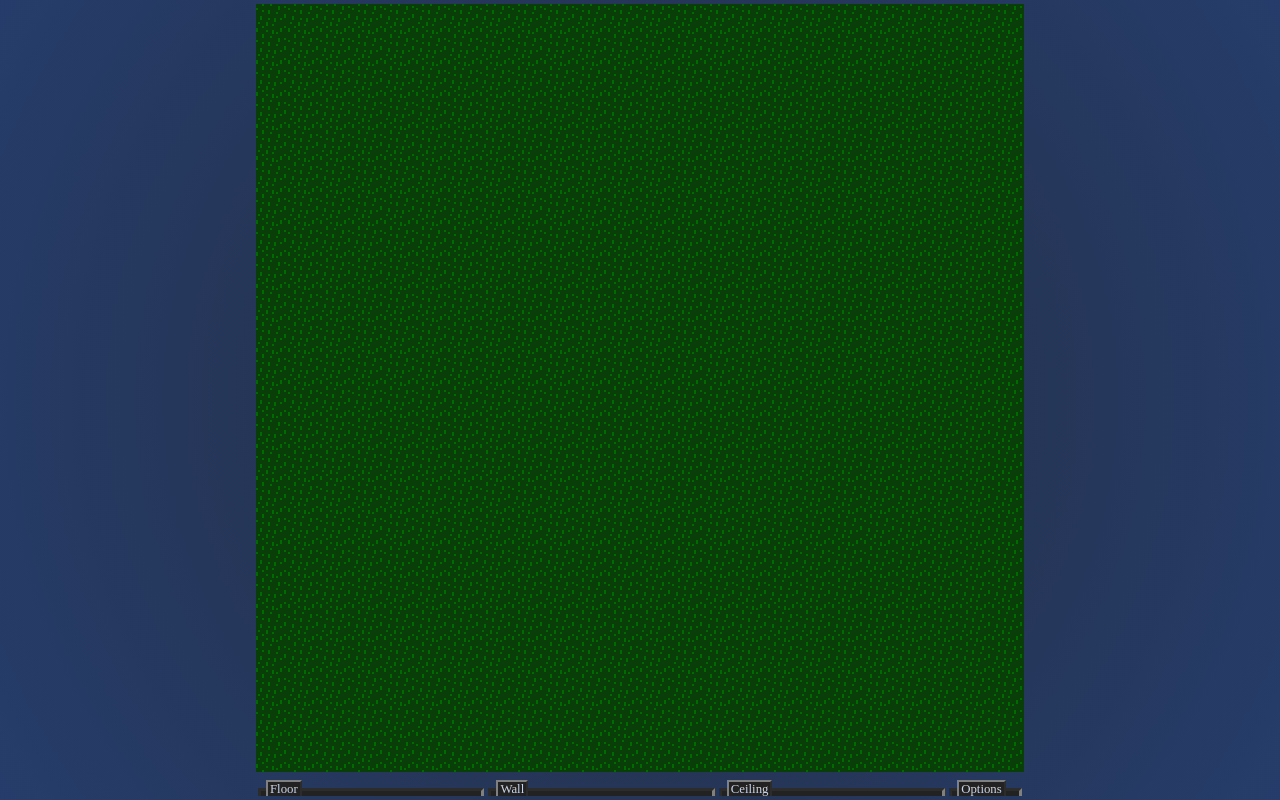
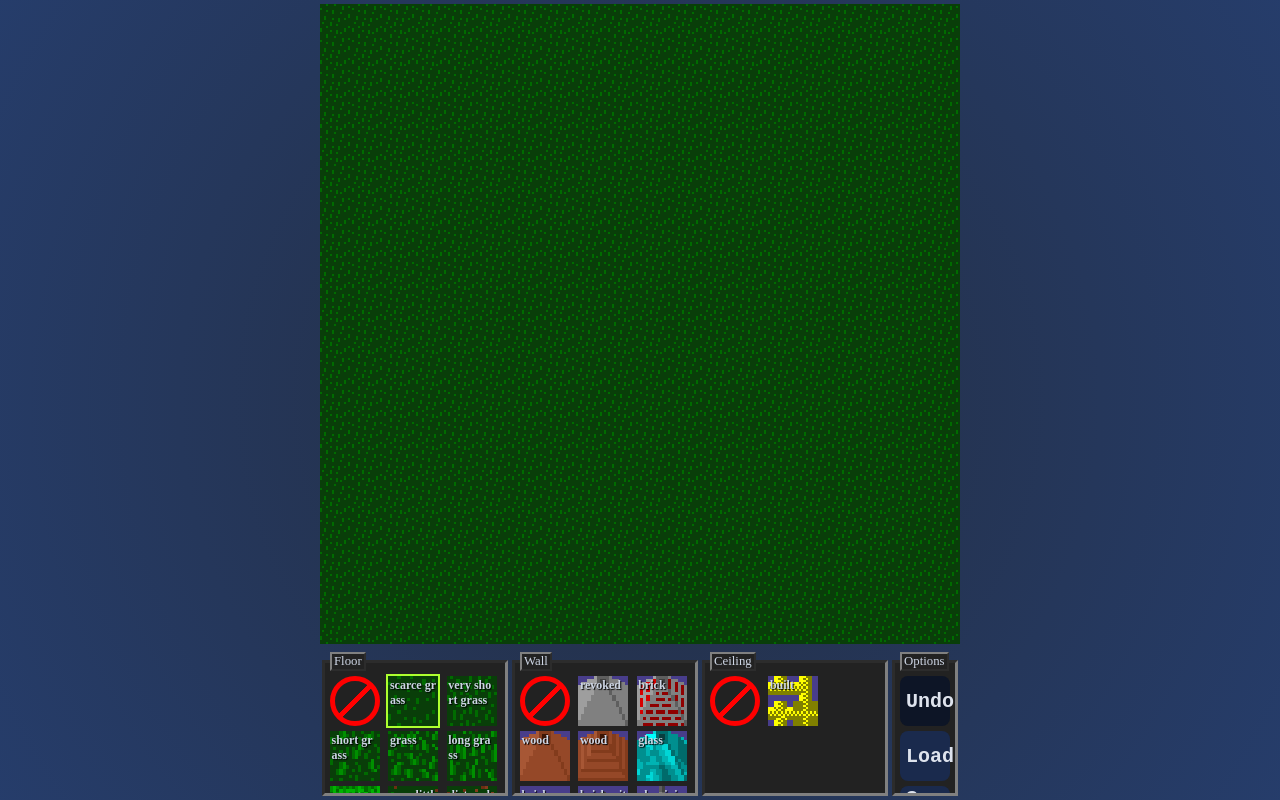
Before and after one commit to HectorVilas/untitled-roguelike-game, a plain HTML site: page map-editor.html in a window 1280 px wide. Drawn offline with Linux system fonts and the light colour scheme.

Commit message:
move static values to variable

```diff
--- a/editor.js
+++ b/editor.js
@@ -1,12 +1,13 @@
 import { tiles } from "./tiles.js";
 import { getTile } from "./tileHandler.js";
 
+const mapSize = 20;
 let map;
 let mapUndo = [];
 let emptyMap = new Array(
-  new Array(24).fill(new Array(24).fill("g1")),
-  new Array(24).fill(new Array(24).fill(" ")),
-  new Array(24).fill(new Array(24).fill(" ")),
+  new Array(mapSize).fill(new Array(mapSize).fill("g1")),
+  new Array(mapSize).fill(new Array(mapSize).fill(" ")),
+  new Array(mapSize).fill(new Array(mapSize).fill(" ")),
 );
 
 //TODO: change for custom testing map later
@@ -45,8 +46,8 @@ const display = (() => {
     const lastLayer = dom.board.layers.length-1
 
     for(let layer = 0; layer < dom.board.layers.length; layer++){
-      for(let y = 0; y < 24; y++){
-        for(let x = 0; x < 24; x++){
+      for(let y = 0; y < mapSize; y++){
+        for(let x = 0; x < mapSize; x++){
           const tile = document.createElement("div");
           tile.classList.add("tile");
 
@@ -125,9 +126,9 @@ const display = (() => {
     for(let layer = 0; layer < layers.length; layer++){
       const tilesInDom = document.querySelectorAll(`#layer${layer} .tile`);
 
-      for(let y = 0; y < 24; y++){
-        for(let x = 0; x < 24; x++){
-          const coordToIdx = y * 24 + x;
+      for(let y = 0; y < mapSize; y++){
+        for(let x = 0; x < mapSize; x++){
+          const coordToIdx = y * mapSize + x;
           const char = map[layer][y][x];
           const tile = getTile(layer, x, y, map)
           const url = tile?.url || "";
--- a/map-editor.css
+++ b/map-editor.css
@@ -3,14 +3,15 @@
   --tools-size: 1fr;
   --tile-btn-size: 50px;
   --clr-text-light: hsl(220, 30%, 85%);
+  --map-size: 20;
 }
 
 body {
   box-sizing: border-box;
   padding: .25rem;
   display: grid;
-  grid-template-columns: calc(var(--tile-size) * 24);
-  grid-template-rows: calc(var(--tile-size) * 24) var(--tools-size);
+  grid-template-columns: calc(var(--tile-size) * var(--map-size));
+  grid-template-rows: calc(var(--tile-size) * var(--map-size)) var(--tools-size);
   grid-template-areas: "board" "tools";
   user-select: none;
   gap: .5rem;
@@ -24,8 +25,8 @@ body {
 }
 .board-layer {
   display: grid;
-  grid-template-columns: repeat(24, 1fr);
-  grid-template-rows: repeat(24, 1fr);
+  grid-template-columns: repeat(var(--map-size), 1fr);
+  grid-template-rows: repeat(var(--map-size), 1fr);
 }
 /* - - - - - */
 
```
